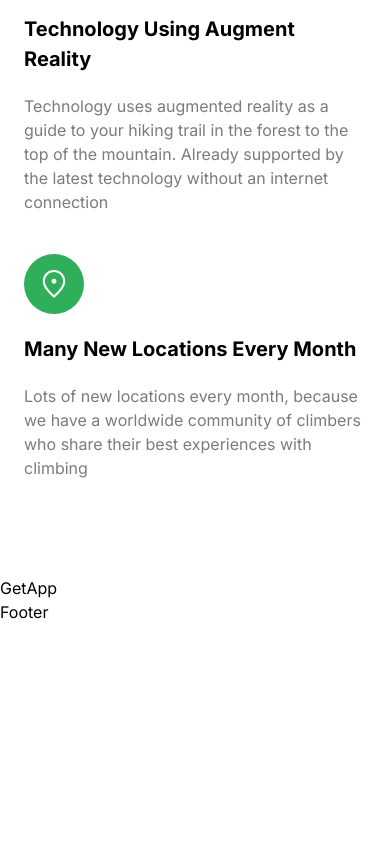
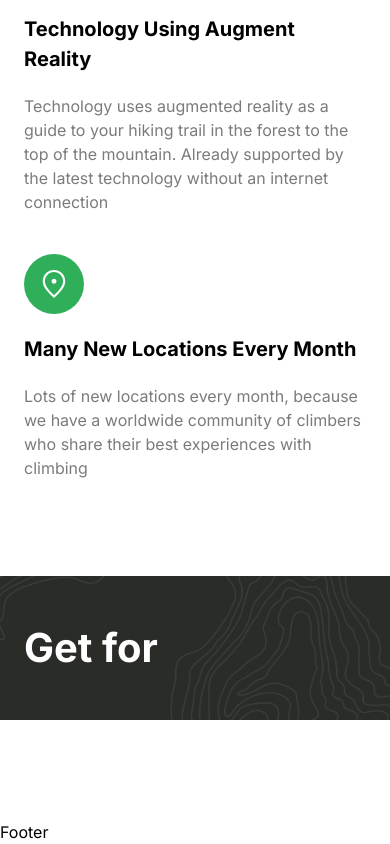
Before and after one commit to Orowaa/voyage_app, a Next.js app: page / in a window 390 px wide. Shown: the part 3194-4038 px from the top of the page. Before the commit the page ends 3818 px from the top, so only its background shows below. Built offline with nearby package versions, Linux system fonts and the light colour scheme.

Commit message:
mobileApp

```diff
--- a/components/GetApp.tsx
+++ b/components/GetApp.tsx
@@ -2,7 +2,19 @@
 
 function GetApp() {
   return (
-    <div>GetApp</div>
+    <section className="flexCenter w-full flex-xol pb-[100px]">
+      <div className="get-app">
+<div className="z-20 flex w-full flex-1 flex-col items-start justify-center gap-12">
+  <h2 className="bold-40 lg:border-l-red-600 xl:max-w-[320px]">Get for</h2>
+
+
+</div>
+
+      </div>
+
+
+
+    </section>
   )
 }
 
```
